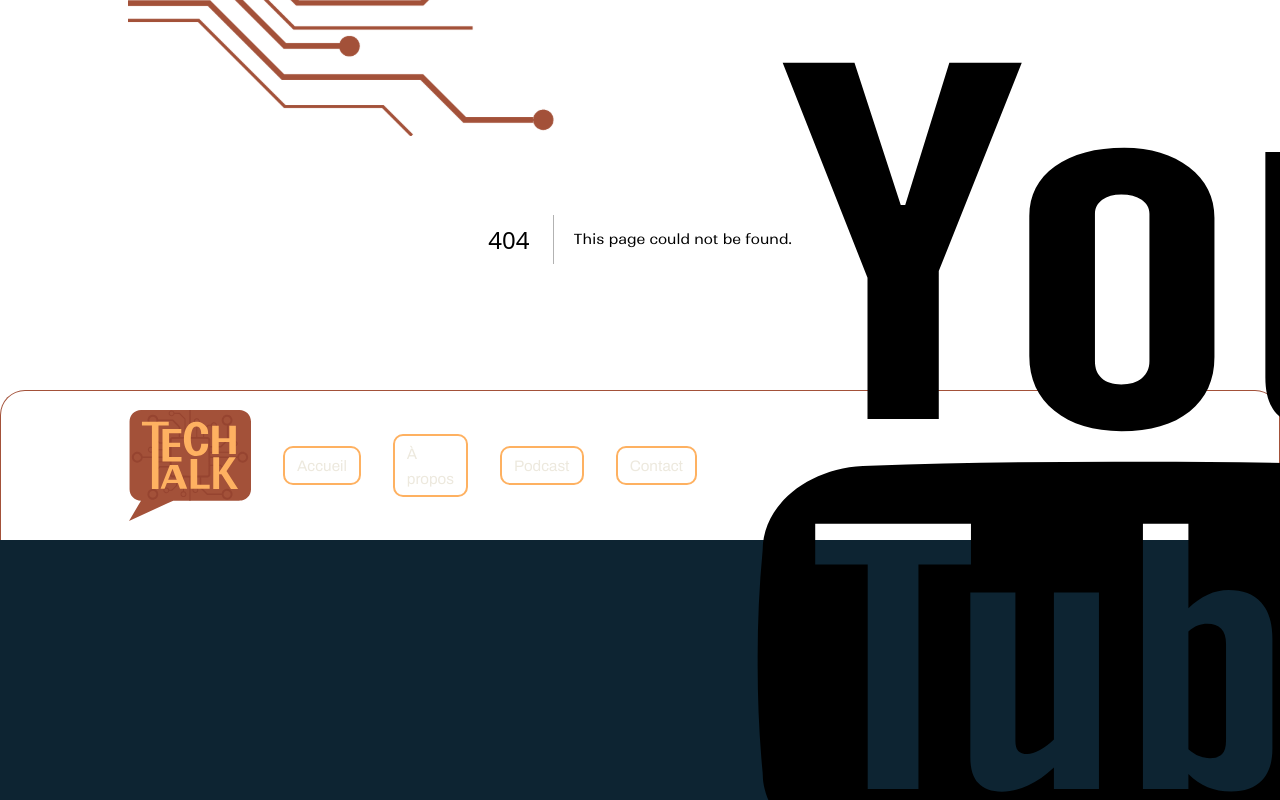
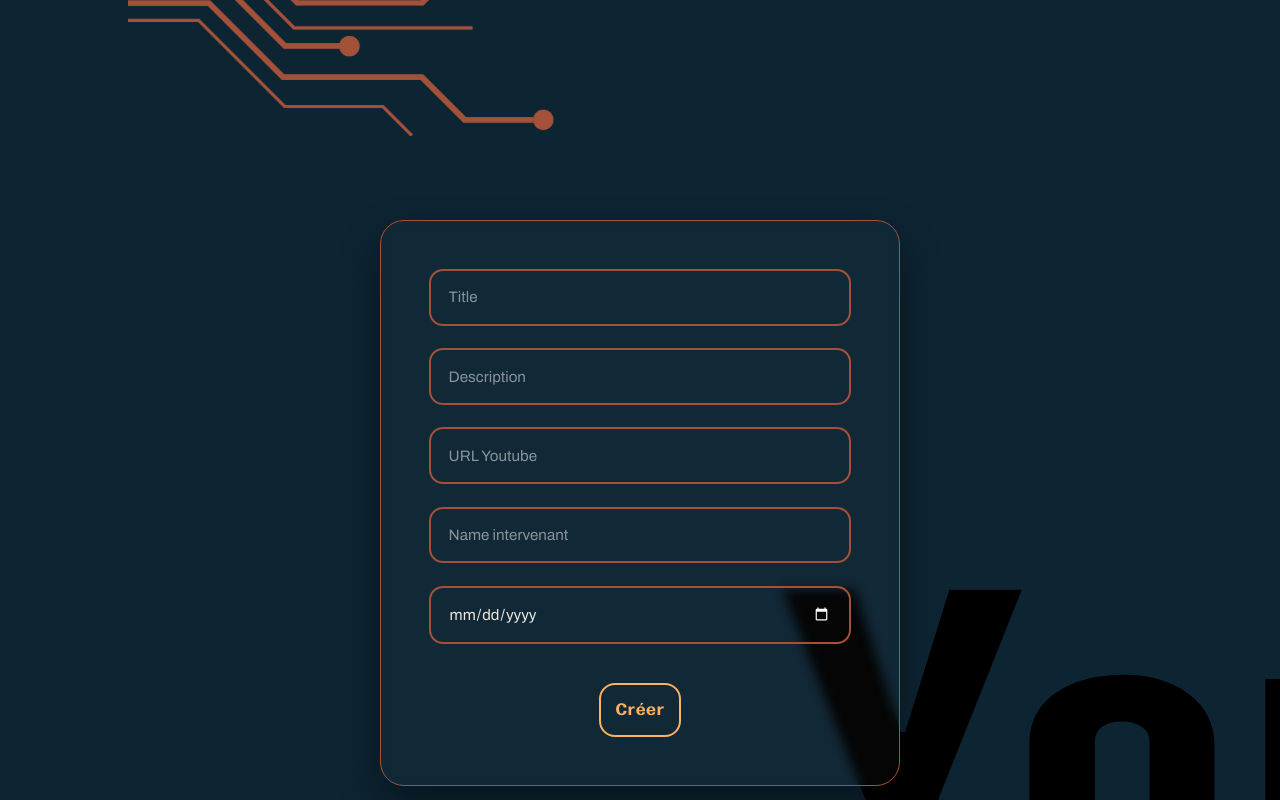
Before and after one commit to Mayel-0/Tech_Talk-Remaster-JS, a Next.js app: page /podcast/create in a window 1280 px wide. Before the commit this address had no page. Shown: the part 260-1060 px from the top of the page. Built offline with nearby package versions, Linux system fonts and the light colour scheme.

Commit message:
add detail podcast by id and admin group

```diff
--- /dev/null
+++ b/src/app/(admin)/podcast/create/page.tsx
@@ -0,0 +1,14 @@
+export default function CreatePodcastPage() {
+  return (
+  <main>
+    <form method="post" action="/podcast/create" className="data">
+      <input type="text" name="title" placeholder="Title" />
+      <input type="text" name="description" placeholder="Description" />
+      <input type="text" name="youtube_url" placeholder="URL Youtube" />
+      <input type="text" name="name_intervenant" placeholder="Name intervenant" />
+      <input type="date" name="date"/>
+      <button type="submit">Créer</button>
+    </form>
+  </main>
+  )
+}
```
Also changed, not shown: src/app/podcast/[podcastId]/page.tsx (added, +38 -0 lines).
